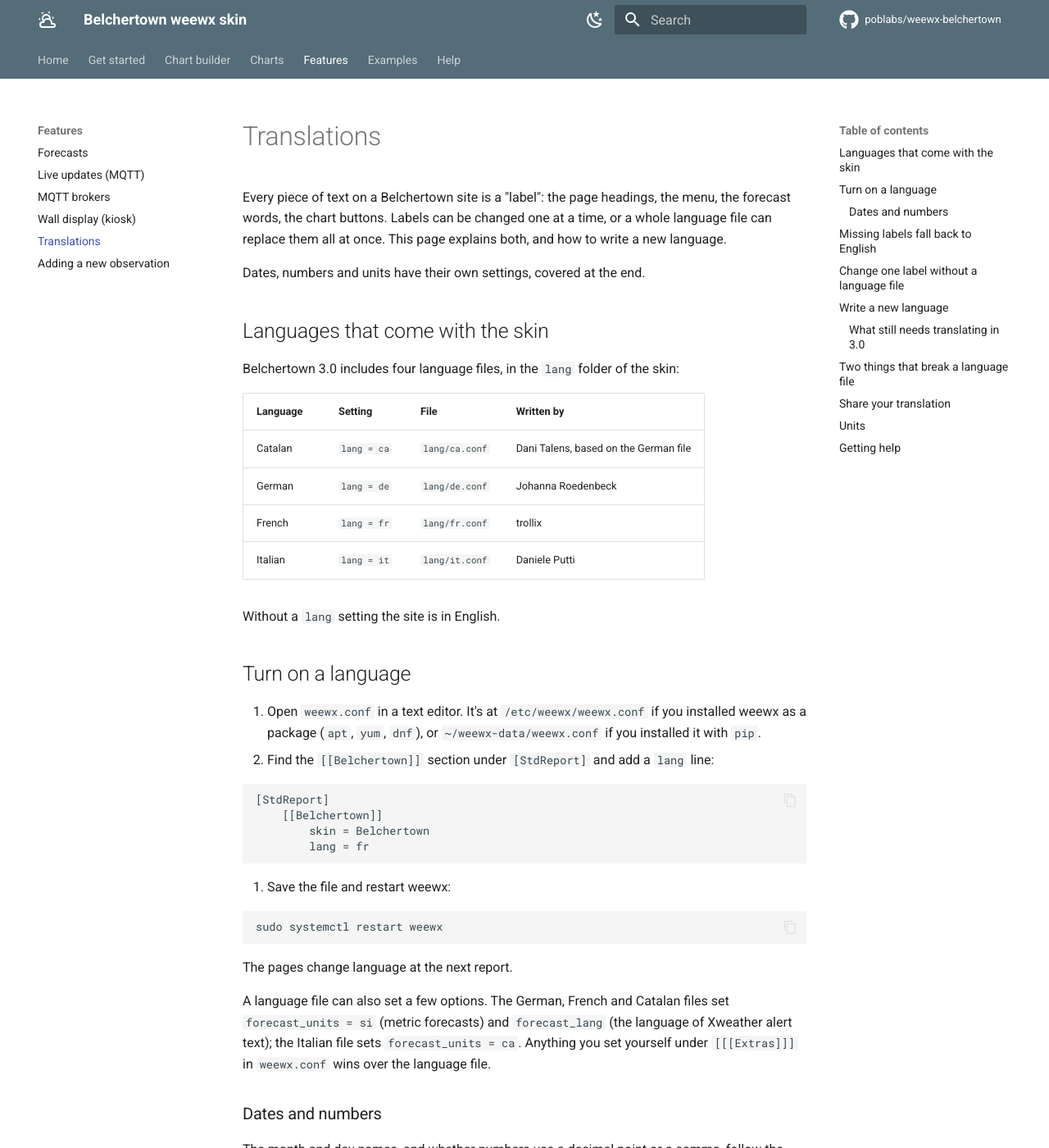
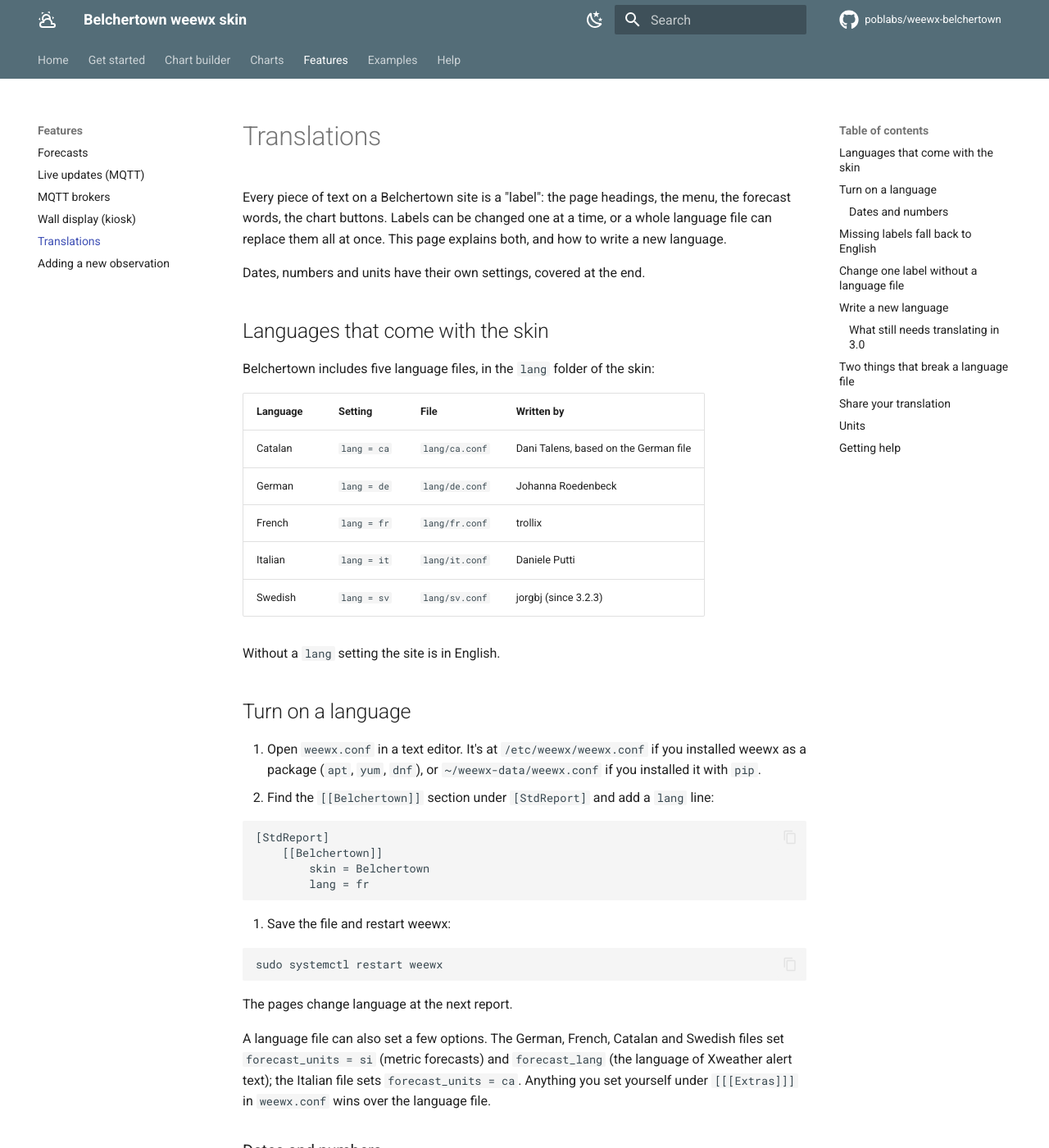
Before and after one commit to poblabs/weewx-belchertown, an MkDocs documentation site: the page built from docs/translations.md, in a window 1280 px wide and 1400 px high. Shown: the whole window at 82% size. Built offline with MkDocs 1.6.1 and Material for MkDocs 9.7.7, drawn with Linux system fonts in a browser that asks for light colours; comment, search, counter and statistics services are not loaded.

Commit message:
Swedish: install sv.conf and list it in the docs and changelog
Co-Authored-By: Claude Opus 5.5 <noreply@anthropic.com>

```diff
--- a/docs/translations.md
+++ b/docs/translations.md
@@ -6,7 +6,7 @@ Dates, numbers and units have their own settings, covered at the end.
 
 ## Languages that come with the skin
 
-Belchertown 3.0 includes four language files, in the `lang` folder of the skin:
+Belchertown includes five language files, in the `lang` folder of the skin:
 
 | Language | Setting | File | Written by
 | -------- | ------- | ---- | ----------
@@ -14,6 +14,7 @@ Belchertown 3.0 includes four language files, in the `lang` folder of the skin:
 | German | `lang = de` | `lang/de.conf` | Johanna Roedenbeck
 | French | `lang = fr` | `lang/fr.conf` | trollix
 | Italian | `lang = it` | `lang/it.conf` | Daniele Putti
+| Swedish | `lang = sv` | `lang/sv.conf` | jorgbj (since 3.2.3)
 
 Without a `lang` setting the site is in English.
 
@@ -37,7 +38,7 @@ Without a `lang` setting the site is in English.
 
 The pages change language at the next report.
 
-A language file can also set a few options. The German, French and Catalan files set `forecast_units = si` (metric forecasts) and `forecast_lang` (the language of Xweather alert text); the Italian file sets `forecast_units = ca`. Anything you set yourself under `[[[Extras]]]` in `weewx.conf` wins over the language file.
+A language file can also set a few options. The German, French, Catalan and Swedish files set `forecast_units = si` (metric forecasts) and `forecast_lang` (the language of Xweather alert text); the Italian file sets `forecast_units = ca`. Anything you set yourself under `[[[Extras]]]` in `weewx.conf` wins over the language file.
 
 ### Dates and numbers
 
--- a/install.py
+++ b/install.py
@@ -194,7 +194,8 @@ files=[('bin/user', ['bin/user/belchertown.py', 'bin/user/belchertown_forecast.p
        ('skins/Belchertown/lang', ['skins/Belchertown/lang/ca.conf',
                                    'skins/Belchertown/lang/de.conf',
                                    'skins/Belchertown/lang/fr.conf',
-                                   'skins/Belchertown/lang/it.conf'
+                                   'skins/Belchertown/lang/it.conf',
+                                   'skins/Belchertown/lang/sv.conf'
                                   ]
         ),
        ('skins/Belchertown/graphs', ['skins/Belchertown/graphs/index.html.tmpl']),
```
Also changed, not shown: docs/customize.md (+1 -1 lines), docs/how-do-i.md (+1 -1 lines), 1 other file.
